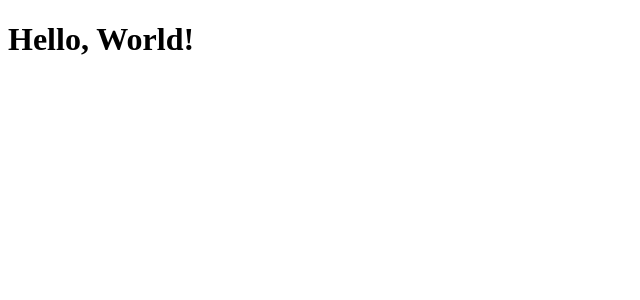
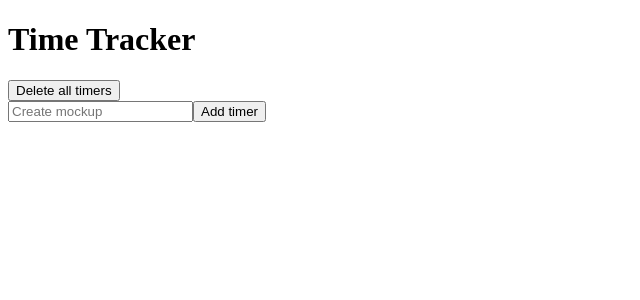
Before and after one commit to damiendart/timetracker, a Vue app: page / in a window 1280 px wide. Shown: the top 300 px of the page, without its empty margins (0-640 px from the left). Built offline with nearby package versions, Linux system fonts and the light colour scheme.

Commit message:
Add initial implementation of a timer list.

```diff
--- a/package.json
+++ b/package.json
@@ -8,7 +8,8 @@
     "preview": "vite preview"
   },
   "dependencies": {
-    "vue": "^3.2.25"
+    "vue": "^3.2.25",
+    "vuex": "^4.0.2"
   },
   "devDependencies": {
     "@vitejs/plugin-vue": "^2.0.0",
--- a/src/App.vue
+++ b/src/App.vue
@@ -1,7 +1,10 @@
 <script setup>
-  import HelloWorld from './components/HelloWorld.vue'
+  import TimerList from './components/TimerList.vue'
+  import TimerNew from "./components/TimerNew.vue";
 </script>
 
 <template>
-  <HelloWorld name="World" />
+  <h1>Time Tracker</h1>
+  <TimerList />
+  <TimerNew />
 </template>
--- a/src/components/HelloWorld.vue
+++ /dev/null
@@ -1,14 +0,0 @@
-<script setup>
-  defineProps(
-    {
-      name: {
-        type: String,
-        required: true,
-      },
-    },
-  );
-</script>
-
-<template>
-  <h1>Hello, {{ name }}!</h1>
-</template>
--- /dev/null
+++ b/src/components/TimerList.vue
@@ -0,0 +1,36 @@
+<script>
+  export default {
+    computed: {
+      timers() {
+        return this.$store.getters.timers;
+      },
+    },
+    methods: {
+      deleteTimer: function (id) {
+        this.$store.dispatch('deleteTimer', id);
+      },
+      deleteAllTimers: function () {
+        this.$store.dispatch('deleteAllTimers');
+      }
+    },
+  };
+</script>
+
+<template>
+  <div>
+    <ul>
+      <li
+        v-for="timer in timers"
+        :key="timer.id"
+      >
+        <h2>{{ timer.id }}: {{ timer.name }}</h2>
+        <button @click="deleteTimer(timer.id)">
+          Delete timer
+        </button>
+      </li>
+    </ul>
+    <button @click="deleteAllTimers">
+      Delete all timers
+    </button>
+  </div>
+</template>
--- /dev/null
+++ b/src/components/TimerNew.vue
@@ -0,0 +1,31 @@
+<script>
+  export default {
+    data() {
+      return {
+        id: 0,
+        name: '',
+      };
+    },
+    methods: {
+      addTimer: function () {
+        this.$store.dispatch('addTimer', this);
+        this.id++;
+        this.name ='';
+      },
+    },
+  };
+</script>
+
+<template>
+  <form @submit.prevent="addTimer">
+    <input
+      v-model="name"
+      type="text"
+      placeholder="Create mockup"
+    >
+    <input
+      type="submit"
+      value="Add timer"
+    >
+  </form>
+</template>
--- a/src/main.js
+++ b/src/main.js
@@ -1,4 +1,9 @@
 import { createApp } from 'vue'
+
 import App from './App.vue'
+import store from './store';
 
-createApp(App).mount('#app')
+const application = createApp(App);
+
+application.use(store);
+application.mount('#app');
--- /dev/null
+++ b/src/store.js
@@ -0,0 +1,46 @@
+import { createStore } from 'vuex';
+
+const store = createStore(
+  {
+    actions: {
+      addTimer(context, payload) {
+        return context.commit('ADD_TIMER', payload);
+      },
+      deleteAllTimers(context) {
+        return context.commit('DELETE_ALL_TIMERS');
+      },
+      deleteTimer(context, payload) {
+        return context.commit('DELETE_TIMER', payload);
+      },
+    },
+    getters: {
+      timers(state) {
+        return state.timers;
+      },
+    },
+    mutations: {
+      ADD_TIMER(state, payload) {
+        const newTimer = {
+          id: payload.id,
+          name: payload.name,
+        }
+
+        state.timers.push(newTimer);
+      },
+      DELETE_ALL_TIMERS(state) {
+        state.timers = [];
+      },
+      DELETE_TIMER(state, payload) {
+        state.timers.splice(
+          state.timers.findIndex((timer) => timer.id === payload),
+          1,
+        );
+      }
+    },
+    state: {
+      timers: [],
+    },
+  },
+);
+
+export default store;
```
Also changed, not shown: 1 other file (tests, documents, lock files or other folders).
